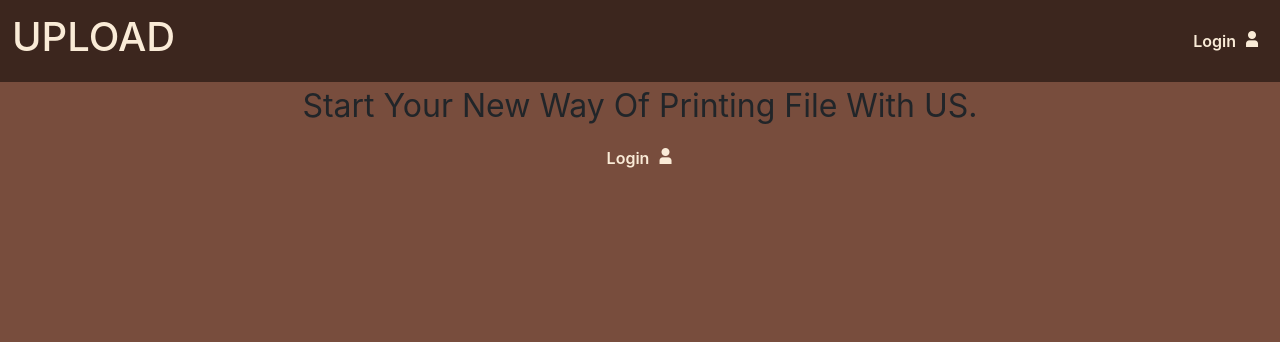
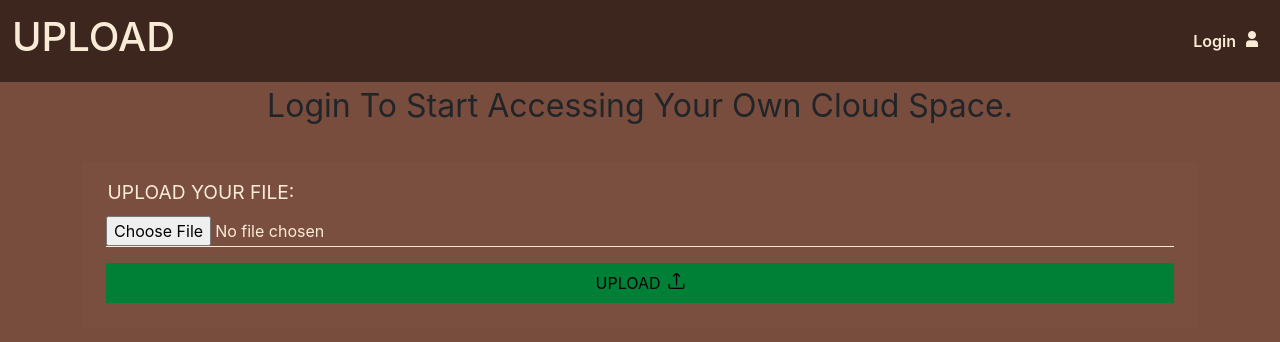
Before and after one commit to balasooria004/Upload-Front-End, a React (Create React App) app: page / in a window 1280 px wide. Shown: the top 342 px of the page. Built offline with nearby package versions, Linux system fonts and the light colour scheme; a web font is replaced by a local one.

Commit message:
Update Legacy Upload

```diff
--- a/src/upload.js
+++ b/src/upload.js
@@ -44,10 +44,15 @@ function Upload(){
 				FileUrls.splice(i,1);
 			}
 		}
-		Axios.put("https://angry-bee-glasses.cyclic.app/deleteMe" , {id:Location.state.id , file : FileUrls}).then(()=>{
+		Axios.put("http://localhost:3001/deleteMe" , {id:Location.state.id , file : FileUrls}).then(()=>{
+			alert("Deleted")
 			setLoader(false);
 		});
 	};
+
+	const print = () =>{
+
+	}
 
 	const upload = () => {
 		setLoader(true);
@@ -55,8 +60,8 @@ function Upload(){
 		const FileRef = ref(storage , `${Location.state.name}/${File.name}`);
 		uploadBytes(FileRef , File).then((FileData) => {
 			getDownloadURL(FileData.ref).then((url) => {
-				Axios.put("https://angry-bee-glasses.cyclic.app/addFile" , {user: Location.state.user , id:Location.state.id , file : url , file_name : FileData.ref.name}).then(() => {
-					Axios.put("https://angry-bee-glasses.cyclic.app/getUsers" , {id : Location.state.id}).then((response)=>{
+				Axios.put("http://localhost:3001/addFile" , {user: Location.state.user , id:Location.state.id , file : url , file_name : FileData.ref.name}).then(() => {
+					Axios.put("http://localhost:3001/getUsers" , {id : Location.state.id}).then((response)=>{
 						setFileUrls(response.data.Files);
 						setLoader(false);
 					});
@@ -69,7 +74,7 @@ function Upload(){
 		() =>{
 			if(Location.state !== null){
 				setLoader(true);
-				Axios.put("https://angry-bee-glasses.cyclic.app/getUsers" , {id : Location.state.id}).then((response)=>{
+				Axios.put("http://localhost:3001/getUsers" , {id : Location.state.id}).then((response)=>{
 					setFileUrls(response.data.Files);
 					setLoader(false);
 				})
@@ -90,13 +95,49 @@ function Upload(){
 					{
 						(Location.state === null)?
 						<>
-							<p className='files-label'>Start Your New Way Of Printing File With US.</p>
-							<Link className="nav-link" to="/Login">Login<i className="fi fi-ss-user end-icons" ></i></Link>
+							<p className='files-label'>Login To Start Accessing Your Own Cloud Space.</p>
+							<div className='overall'>
+								<div className='main-container-Main'>
+									<div className='container'>
+										<div className="container sub-container-1 float-start">
+											<p className="label-log-attributes">
+												UPLOAD YOUR FILE:
+											</p>
+											<br></br>
+											<input type="file" placeholder="Any Thing..." className='input-log-attributes w-100'
+											onChange={(e) => {setFile(e.target.files[0])}}></input>
+											<button className='general-button final-button col-12' onClick={upload}>UPLOAD
+											<i class="fi fi-rr-upload end-icons"></i></button>
+										</div>
+									</div>
+									<div className="clear"></div>
+								</div>
+								</div>
 						</>
 						:
 						<>
-							{(FileUrls.length !== 0)?
+							{(FileUrls === [])?
 							<>
+								<div className='overall'>
+								<div className='main-container-Main'>
+									<div className='container'>
+										<div className="container sub-container-1 float-start">
+											<p className="label-log-attributes">
+												UPLOAD YOUR FILE:
+											</p>
+											<br></br>
+											<input type="file" placeholder="Any Thing..." className='input-log-attributes w-100'
+											onChange={(e) => {setFile(e.target.files[0])}}></input>
+											<button className='general-button final-button col-12' onClick={upload}>UPLOAD
+											<i class="fi fi-rr-upload end-icons"></i></button>
+										</div>
+									</div>
+									<div className="clear"></div>
+								</div>
+								</div>
+								<p className='files-label'>No Files Yet</p>
+							</>
+							:
 							<div className='overall'>
 								<div className='main-container-Main w-100'>
 									<div className='container'>
@@ -107,7 +148,9 @@ function Upload(){
 											<br></br>
 											<input type="file" placeholder="Any Thing..." className='input-log-attributes w-100'
 											onChange={(e) => {setFile(e.target.files[0])}}></input>
-											<button className='general-button final-button col-12' onClick={upload}>UPLOAD
+											<input type="checkbox" className='files-checkbox' onChange={(e)=>{setStabilize(e.target.value)}} value="Stabilize" /><p className='files-p-tag others'>Stabilize</p>
+											<input type="checkbox" className='files-checkbox' onChange={(e)=>{setPunch(e.target.value)}} value="Punch Hole" /><p className='files-p-tag others'>Punch Hole</p>
+											<button className='general-button final-button col-12' onClick={()=>{run()}}>PRINT
 											<i class="fi fi-rr-upload end-icons"></i></button>
 										</div>
 									</div>
@@ -143,28 +186,6 @@ function Upload(){
 								</div>
 								</div>
 							</div>
-							</>
-							:
-							<div>
-							<div className='overall'>
-								<div className='main-container-Main'>
-									<div className='container'>
-										<div className="container sub-container-1 float-start">
-											<p className="label-log-attributes">
-												UPLOAD YOUR FILE:
-											</p>
-											<br></br>
-											<input type="file" placeholder="Any Thing..." className='input-log-attributes w-100'
-											onChange={(e) => {setFile(e.target.files[0])}}></input>
-											<button className='general-button final-button col-12' onClick={upload}>UPLOAD
-											<i class="fi fi-rr-upload end-icons"></i></button>
-										</div>
-									</div>
-									<div className="clear"></div>
-								</div>
-								</div>
-								<p className='files-label'>No Files Yet</p>
-							</div>
 							}
 						</>
 					}
```
